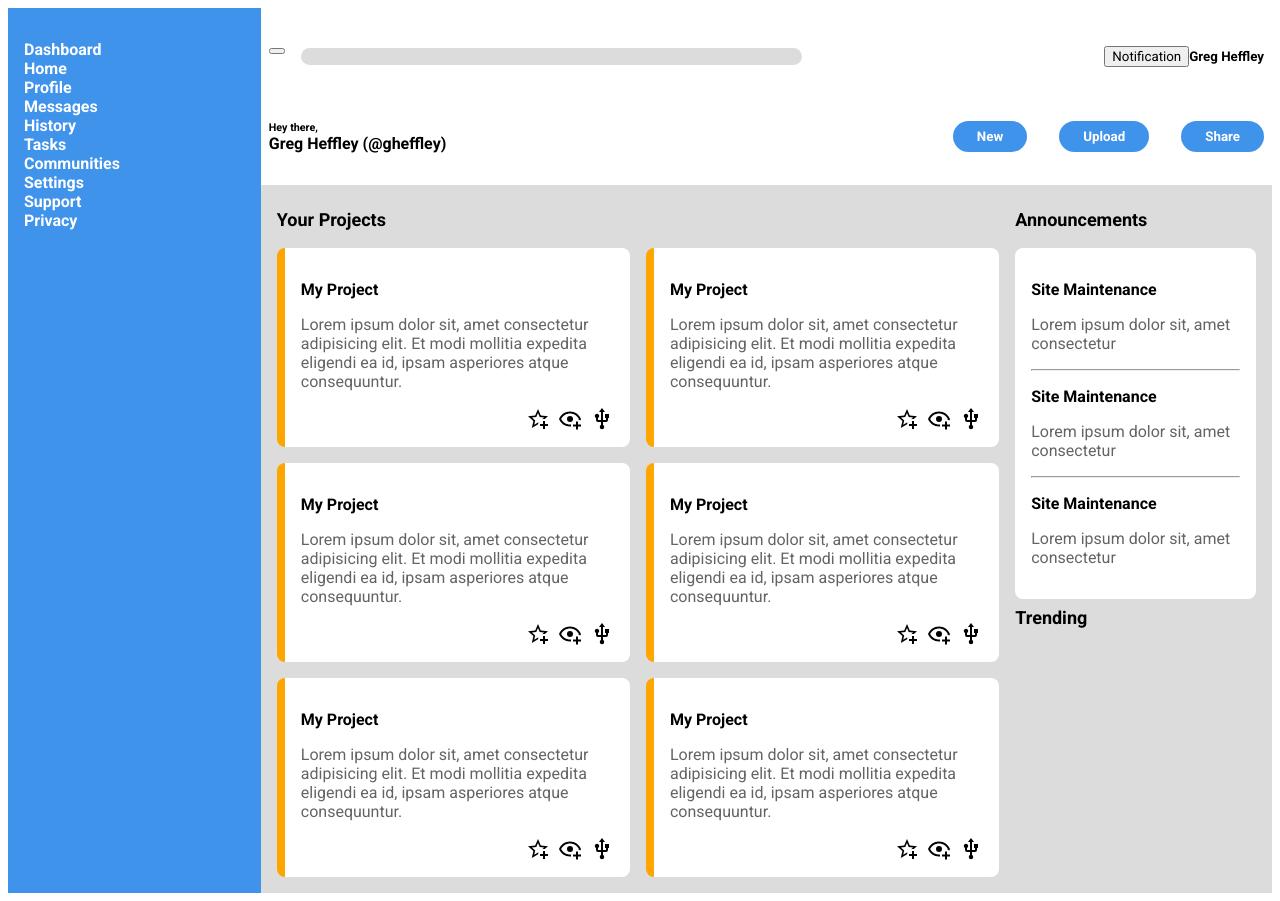
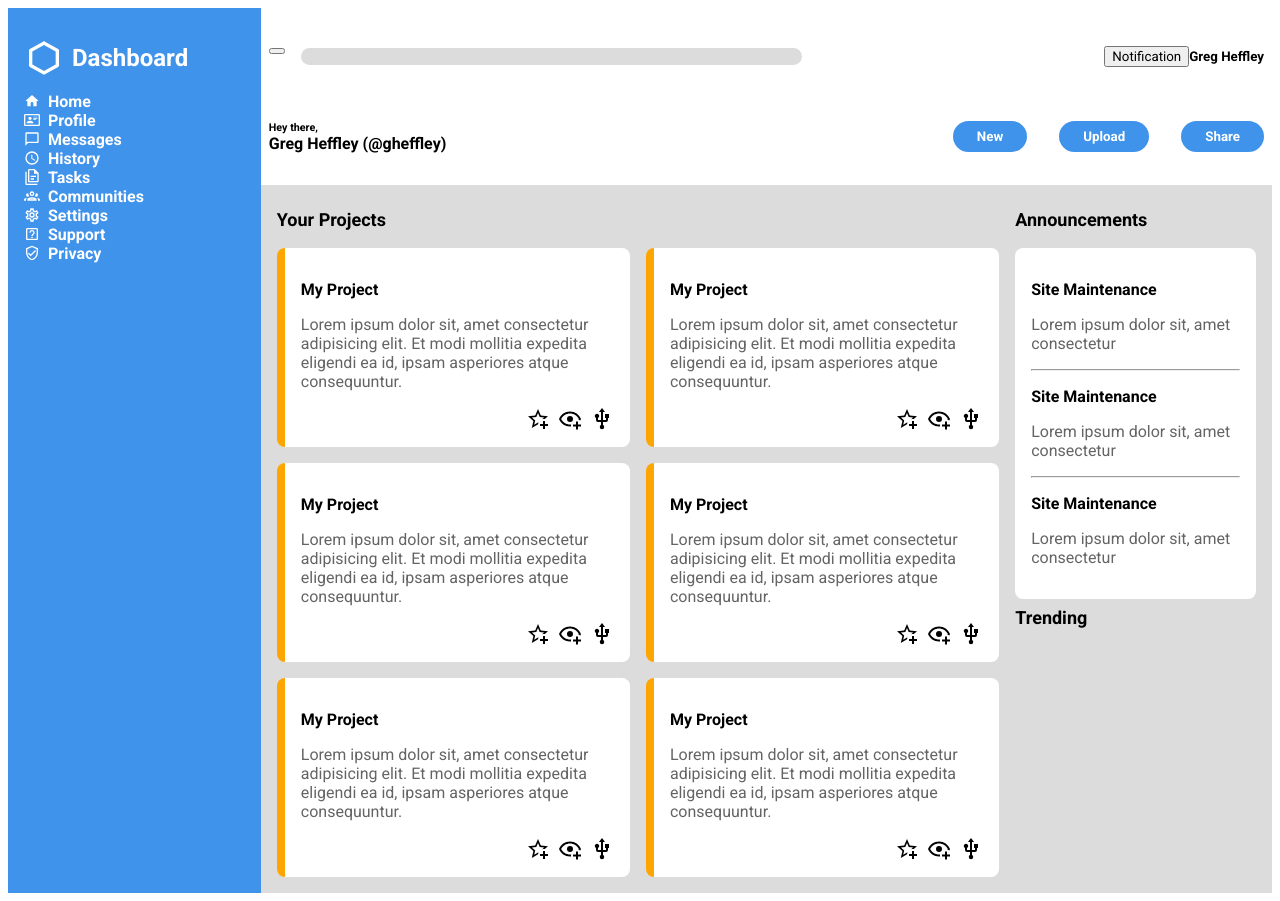
Before and after one commit to zakwatsonn/odin-admin-dashboard, a plain HTML site: page index.html in a window 1280 px wide. Drawn offline with Linux system fonts and the light colour scheme.

Commit message:
svg icons for sidebar

```diff
--- a/index.html
+++ b/index.html
@@ -36,16 +36,46 @@
         </div>
         <div class="sidebar">
             <ul class="nav">
-                <li>Dashboard</li>
-                <li>Home</li>
-                <li>Profile</li>
-                <li>Messages</li>
-                <li>History</li>
-                <li>Tasks</li>
-                <li>Communities</li>
-                <li>Settings</li>
-                <li>Support</li>
-                <li>Privacy</li>
+                <li>
+                    <svg class="titleicon" xmlns="http://www.w3.org/2000/svg" viewBox="0 0 24 24"><title>hexagon-outline</title><path d="M21,16.5C21,16.88 20.79,17.21 20.47,17.38L12.57,21.82C12.41,21.94 12.21,22 12,22C11.79,22 11.59,21.94 11.43,21.82L3.53,17.38C3.21,17.21 3,16.88 3,16.5V7.5C3,7.12 3.21,6.79 3.53,6.62L11.43,2.18C11.59,2.06 11.79,2 12,2C12.21,2 12.41,2.06 12.57,2.18L20.47,6.62C20.79,6.79 21,7.12 21,7.5V16.5M12,4.15L5,8.09V15.91L12,19.85L19,15.91V8.09L12,4.15Z" /></svg>
+                    <h2>Dashboard</h2>
+                </li>
+                <li>
+                    <svg xmlns="http://www.w3.org/2000/svg" viewBox="0 0 24 24"><title>home</title><path d="M10,20V14H14V20H19V12H22L12,3L2,12H5V20H10Z" /></svg>
+                    Home
+                </li>
+                <li>
+                    <svg xmlns="http://www.w3.org/2000/svg" viewBox="0 0 24 24"><title>card-account-details-outline</title><path d="M22,3H2C0.91,3.04 0.04,3.91 0,5V19C0.04,20.09 0.91,20.96 2,21H22C23.09,20.96 23.96,20.09 24,19V5C23.96,3.91 23.09,3.04 22,3M22,19H2V5H22V19M14,17V15.75C14,14.09 10.66,13.25 9,13.25C7.34,13.25 4,14.09 4,15.75V17H14M9,7A2.5,2.5 0 0,0 6.5,9.5A2.5,2.5 0 0,0 9,12A2.5,2.5 0 0,0 11.5,9.5A2.5,2.5 0 0,0 9,7M14,7V8H20V7H14M14,9V10H20V9H14M14,11V12H18V11H14" /></svg>
+                    Profile
+                </li>
+                <li>
+                    <svg xmlns="http://www.w3.org/2000/svg" viewBox="0 0 24 24"><title>message-outline</title><path d="M20 2H4C2.9 2 2 2.9 2 4V22L6 18H20C21.1 18 22 17.1 22 16V4C22 2.9 21.1 2 20 2M20 16H5.2L4 17.2V4H20V16Z" /></svg>
+                    Messages
+                </li>
+                <li>
+                    <svg xmlns="http://www.w3.org/2000/svg" viewBox="0 0 24 24"><title>clock-outline</title><path d="M12,20A8,8 0 0,0 20,12A8,8 0 0,0 12,4A8,8 0 0,0 4,12A8,8 0 0,0 12,20M12,2A10,10 0 0,1 22,12A10,10 0 0,1 12,22C6.47,22 2,17.5 2,12A10,10 0 0,1 12,2M12.5,7V12.25L17,14.92L16.25,16.15L11,13V7H12.5Z" /></svg>
+                    History
+                </li>
+                <li>
+                    <svg xmlns="http://www.w3.org/2000/svg" viewBox="0 0 24 24"><title>file-document-multiple-outline</title><path d="M16 0H8C6.9 0 6 .9 6 2V18C6 19.1 6.9 20 8 20H20C21.1 20 22 19.1 22 18V6L16 0M20 18H8V2H15V7H20V18M4 4V22H20V24H4C2.9 24 2 23.1 2 22V4H4M10 10V12H18V10H10M10 14V16H15V14H10Z" /></svg>
+                    Tasks
+                </li>
+                <li>
+                    <svg xmlns="http://www.w3.org/2000/svg" viewBox="0 0 24 24"><title>account-group-outline</title><path d="M12,5A3.5,3.5 0 0,0 8.5,8.5A3.5,3.5 0 0,0 12,12A3.5,3.5 0 0,0 15.5,8.5A3.5,3.5 0 0,0 12,5M12,7A1.5,1.5 0 0,1 13.5,8.5A1.5,1.5 0 0,1 12,10A1.5,1.5 0 0,1 10.5,8.5A1.5,1.5 0 0,1 12,7M5.5,8A2.5,2.5 0 0,0 3,10.5C3,11.44 3.53,12.25 4.29,12.68C4.65,12.88 5.06,13 5.5,13C5.94,13 6.35,12.88 6.71,12.68C7.08,12.47 7.39,12.17 7.62,11.81C6.89,10.86 6.5,9.7 6.5,8.5C6.5,8.41 6.5,8.31 6.5,8.22C6.2,8.08 5.86,8 5.5,8M18.5,8C18.14,8 17.8,8.08 17.5,8.22C17.5,8.31 17.5,8.41 17.5,8.5C17.5,9.7 17.11,10.86 16.38,11.81C16.5,12 16.63,12.15 16.78,12.3C16.94,12.45 17.1,12.58 17.29,12.68C17.65,12.88 18.06,13 18.5,13C18.94,13 19.35,12.88 19.71,12.68C20.47,12.25 21,11.44 21,10.5A2.5,2.5 0 0,0 18.5,8M12,14C9.66,14 5,15.17 5,17.5V19H19V17.5C19,15.17 14.34,14 12,14M4.71,14.55C2.78,14.78 0,15.76 0,17.5V19H3V17.07C3,16.06 3.69,15.22 4.71,14.55M19.29,14.55C20.31,15.22 21,16.06 21,17.07V19H24V17.5C24,15.76 21.22,14.78 19.29,14.55M12,16C13.53,16 15.24,16.5 16.23,17H7.77C8.76,16.5 10.47,16 12,16Z" /></svg>
+                    Communities
+                </li>
+                <li>
+                    <svg xmlns="http://www.w3.org/2000/svg" viewBox="0 0 24 24"><title>cog-outline</title><path d="M12,8A4,4 0 0,1 16,12A4,4 0 0,1 12,16A4,4 0 0,1 8,12A4,4 0 0,1 12,8M12,10A2,2 0 0,0 10,12A2,2 0 0,0 12,14A2,2 0 0,0 14,12A2,2 0 0,0 12,10M10,22C9.75,22 9.54,21.82 9.5,21.58L9.13,18.93C8.5,18.68 7.96,18.34 7.44,17.94L4.95,18.95C4.73,19.03 4.46,18.95 4.34,18.73L2.34,15.27C2.21,15.05 2.27,14.78 2.46,14.63L4.57,12.97L4.5,12L4.57,11L2.46,9.37C2.27,9.22 2.21,8.95 2.34,8.73L4.34,5.27C4.46,5.05 4.73,4.96 4.95,5.05L7.44,6.05C7.96,5.66 8.5,5.32 9.13,5.07L9.5,2.42C9.54,2.18 9.75,2 10,2H14C14.25,2 14.46,2.18 14.5,2.42L14.87,5.07C15.5,5.32 16.04,5.66 16.56,6.05L19.05,5.05C19.27,4.96 19.54,5.05 19.66,5.27L21.66,8.73C21.79,8.95 21.73,9.22 21.54,9.37L19.43,11L19.5,12L19.43,13L21.54,14.63C21.73,14.78 21.79,15.05 21.66,15.27L19.66,18.73C19.54,18.95 19.27,19.04 19.05,18.95L16.56,17.95C16.04,18.34 15.5,18.68 14.87,18.93L14.5,21.58C14.46,21.82 14.25,22 14,22H10M11.25,4L10.88,6.61C9.68,6.86 8.62,7.5 7.85,8.39L5.44,7.35L4.69,8.65L6.8,10.2C6.4,11.37 6.4,12.64 6.8,13.8L4.68,15.36L5.43,16.66L7.86,15.62C8.63,16.5 9.68,17.14 10.87,17.38L11.24,20H12.76L13.13,17.39C14.32,17.14 15.37,16.5 16.14,15.62L18.57,16.66L19.32,15.36L17.2,13.81C17.6,12.64 17.6,11.37 17.2,10.2L19.31,8.65L18.56,7.35L16.15,8.39C15.38,7.5 14.32,6.86 13.12,6.62L12.75,4H11.25Z" /></svg>
+                    Settings
+                </li>
+                <li>
+                    <svg xmlns="http://www.w3.org/2000/svg" viewBox="0 0 24 24"><title>help-box-outline</title><path d="M11 18H13V16H11V18M12 6C9.8 6 8 7.8 8 10H10C10 8.9 10.9 8 12 8S14 8.9 14 10C14 12 11 11.8 11 15H13C13 12.8 16 12.5 16 10C16 7.8 14.2 6 12 6M19 5V19H5V5H19M19 3H5C3.9 3 3 3.9 3 5V19C3 20.1 3.9 21 5 21H19C20.1 21 21 20.1 21 19V5C21 3.9 20.1 3 19 3Z" /></svg>
+                    Support
+                </li>
+                <li>
+                    <svg xmlns="http://www.w3.org/2000/svg" viewBox="0 0 24 24"><title>shield-check-outline</title><path d="M21,11C21,16.55 17.16,21.74 12,23C6.84,21.74 3,16.55 3,11V5L12,1L21,5V11M12,21C15.75,20 19,15.54 19,11.22V6.3L12,3.18L5,6.3V11.22C5,15.54 8.25,20 12,21M10,17L6,13L7.41,11.59L10,14.17L16.59,7.58L18,9" /></svg>
+                    Privacy
+                </li>
             </ul>
         </div>
         <div class="main">
--- a/style.css
+++ b/style.css
@@ -84,6 +84,23 @@
 .sidebar>ul {
     list-style: none;
     padding: 0;
+    margin: 0;
+}
+
+li {
+    display: flex;
+    justify-content: flex-start;
+    align-items: center;
+    gap: 0.5rem;
+}
+
+.titleicon {
+    height: 2.5rem;
+}
+
+li>svg {
+    fill: white;
+    height: 1rem;
 }
 
 .logo {
```
